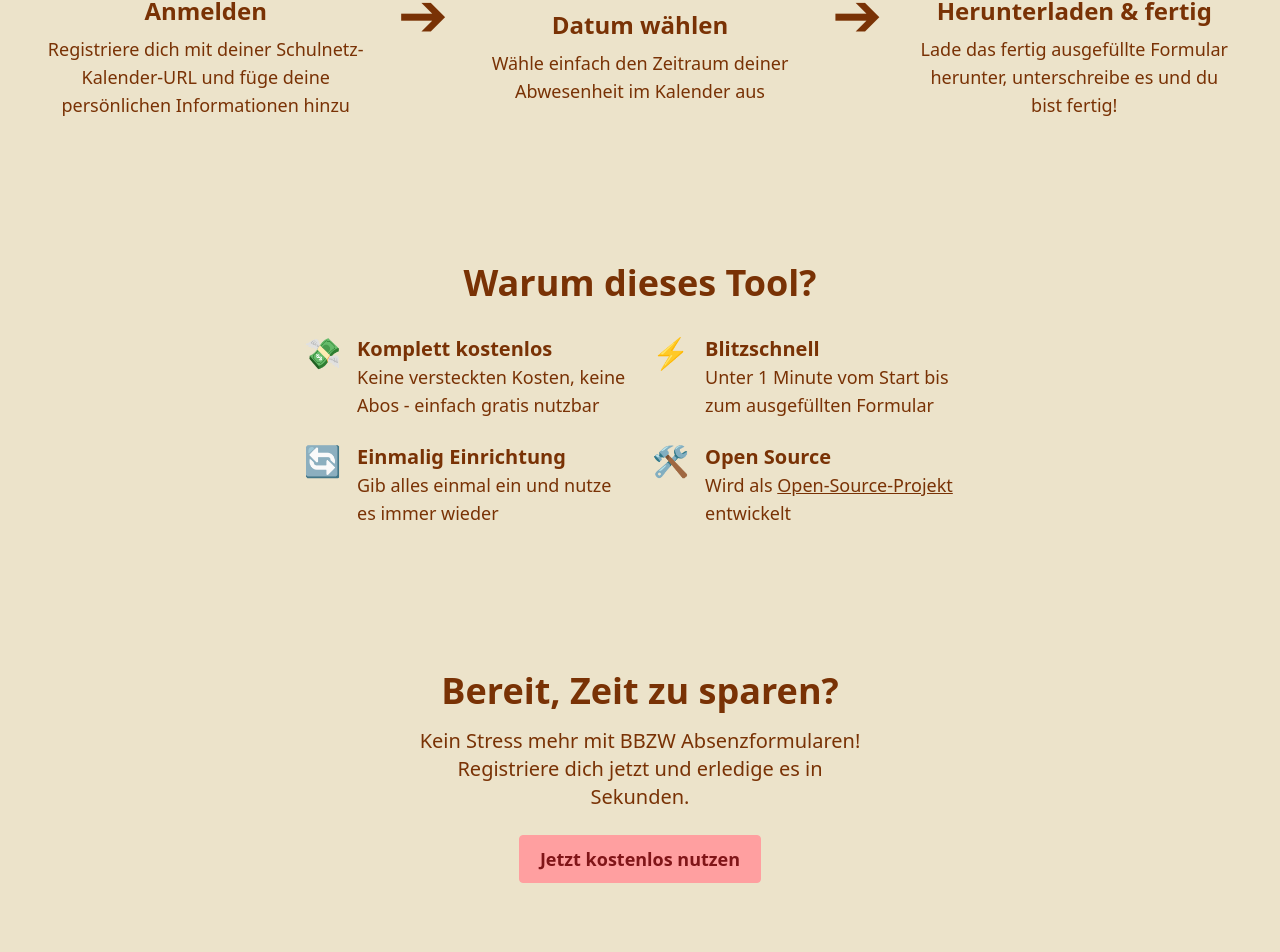
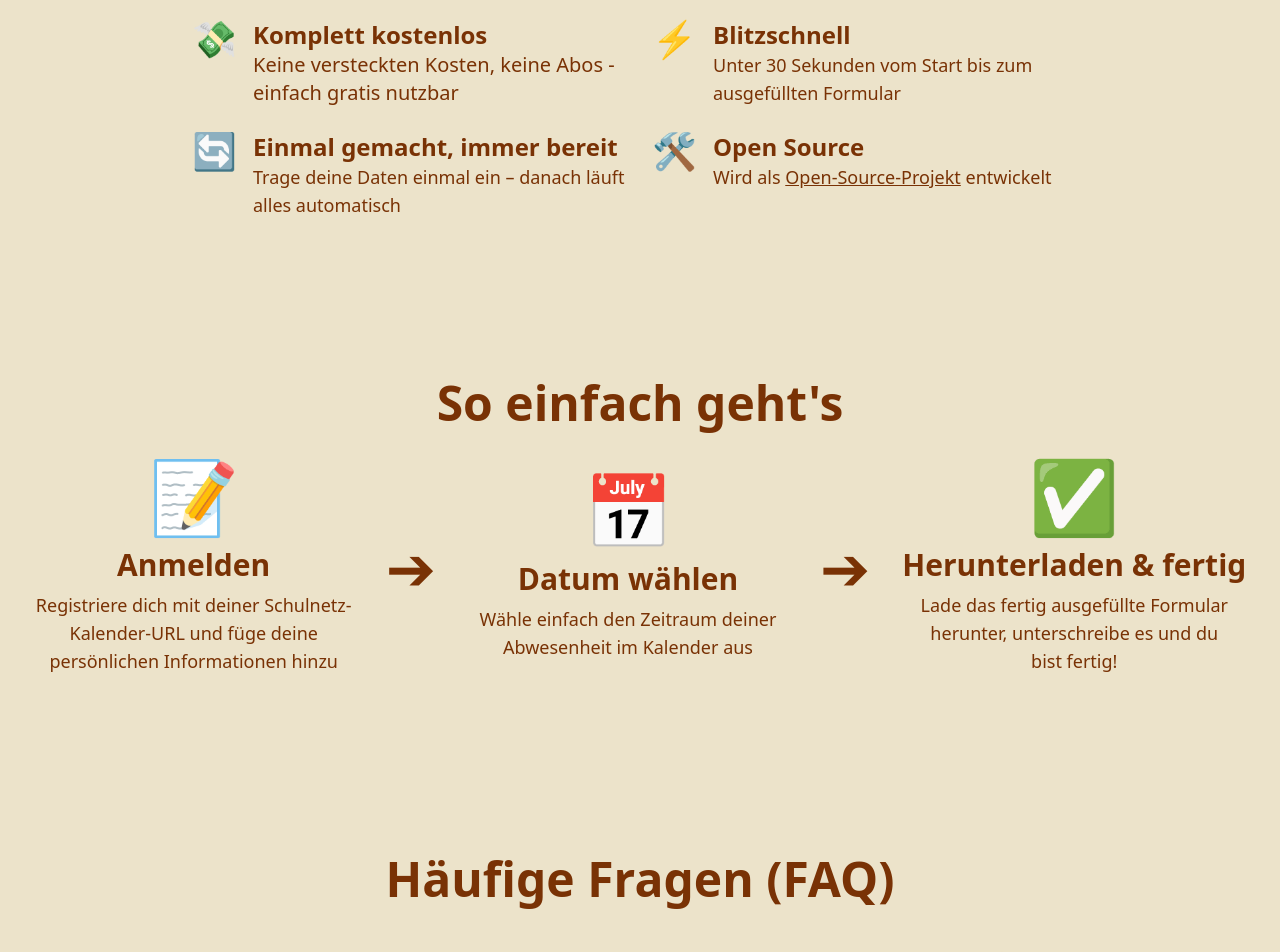
Before and after one commit to notacodes/absendo, a React (Vite) app: page / in a window 1280 px wide. Shown: the part 757-1709 px from the top of the page. Built offline with nearby package versions, Linux system fonts and the light colour scheme; no server answers.

Commit message:
changed home content

```diff
--- a/src/components/Hero.tsx
+++ b/src/components/Hero.tsx
@@ -25,7 +25,7 @@ function Hero() {
                     {userCount !== undefined && !error &&(
                         <div className="badge badge-info gap-2 px-4 py-3 rounded-full badge-md font-medium mb-8 animate-pulse">
                             <span className="w-2 h-2 bg-green-500 rounded-full"></span>
-                            Absendo wird bereits von {userCount} Schüler\*innen genutzt
+                            Absendo wird bereits von {userCount} Schüler*innen genutzt
                         </div>
 
                     )}
@@ -40,7 +40,7 @@ function Hero() {
                         aus deinem Schulnetz-Kalender und spare dir <strong className="text-gray-900">bis zu 7 Minuten pro Formular</strong>
                     </p>
                     <button
-                        className="btn btn-primary btn-lg mr-4 mt-4"
+                        className="btn btn-primary btn-lg mr-4 mt-4 shadow-md hover:shadow-xl transform hover:scale-105 transition-all"
                         onClick={() => {
                             if (!isUserLoggedIn) {
                                 window.location.href = "/signup";
@@ -57,7 +57,7 @@ function Hero() {
                             <path d="m12 5 7 7-7 7"/>
                         </svg>
                     </button>
-                    <button className="btn btn-secondary btn-lg mr-4 mt-4" onClick={() => (window.location.href = "/signup")}>
+                    <button className="btn btn-secondary btn-lg mr-4 mt-4 shadow-md hover:shadow-xl transform hover:scale-105 transition-all" onClick={() => window.location.hash = "#how-it-works"}>
                         So funktioniert’s
                         <svg xmlns="http://www.w3.org/2000/svg" width="24" height="24" viewBox="0 0 24 24" fill="none"
                              stroke="currentColor" stroke-width="2" stroke-linecap="round" stroke-linejoin="round"
--- a/src/components/HomeContent.tsx
+++ b/src/components/HomeContent.tsx
@@ -1,13 +1,70 @@
+import {useEffect, useState} from "react";
+import {supabase, useIsUserLoggedIn} from "../supabaseClient.ts";
+
 function HomeContent() {
+    const [error, setError] = useState(false);
+    const isUserLoggedIn = useIsUserLoggedIn();
+    const [savedTimeMinutes, setSavedTimeMinutes] = useState<number | undefined>(undefined);
+    useEffect(() => {
+        const fetchUserCount = async () => {
+            const { data, error } = await supabase.rpc('count_generated_absences');
+            if (error) {
+                setError(true);
+            } else {
+                setError(false);
+                setSavedTimeMinutes(data * 5);
+            }
+        };
+        fetchUserCount();
+    }, []);
     return (
         <>
-            <div className="py-12 container mx-auto px-4">
-                <h2 className="text-4xl font-bold text-center mb-8">So einfach geht's</h2>
+            <div className="py-12 container mx-auto px-4 mb-14">
+                <div className="py-12 mt-10">
+                    <div className="container mx-auto px-4">
+                        <h2 className="text-5xl font-bold text-center mb-12">Warum Absendo?</h2>
+                        <div className="grid grid-cols-1 md:grid-cols-2 gap-6 max-w-4xl mx-auto mb-14">
+                            <div className="flex items-start gap-4">
+                                <div className="text-4xl">💸</div>
+                                <div>
+                                    <h3 className="text-2xl font-bold">Komplett kostenlos</h3>
+                                    <p className="text-xl">Keine versteckten Kosten, keine Abos - einfach gratis nutzbar</p>
+                                </div>
+                            </div>
+
+                            <div className="flex items-start gap-4">
+                                <div className="text-4xl">⚡</div>
+                                <div>
+                                    <h3 className="text-2xl font-bold">Blitzschnell</h3>
+                                    <p className="text-lg">Unter 30 Sekunden vom Start bis zum ausgefüllten Formular</p>
+                                </div>
+                            </div>
+
+                            <div className="flex items-start gap-4">
+                                <div className="text-4xl">🔄</div>
+                                <div>
+                                    <h3 className="text-2xl font-bold">Einmal gemacht, immer bereit</h3>
+                                    <p className="text-lg">Trage deine Daten einmal ein – danach läuft alles automatisch</p>
+                                </div>
+                            </div>
+
+                            <div className="flex items-start gap-4">
+                                <div className="text-4xl">🛠️</div>
+                                <div>
+                                    <h3 className="text-2xl font-bold">Open Source</h3>
+                                    <p className="text-lg">Wird als <a className="underline" href="https://github.com/notacodes/absendo" target="_blank">Open-Source-Projekt</a> entwickelt</p>
+                                </div>
+                            </div>
+                        </div>
+                    </div>
+                </div>
+
+                <h2 id="how-it-works" className="text-5xl font-bold text-center mb-8 mt-14 scroll-mt-40">So einfach geht's</h2>
 
                 <div className="flex flex-col md:flex-row items-center justify-center space-y-8 md:space-y-0 md:space-x-8">
                     <div className="text-center">
                         <div className="text-7xl mb-4">📝</div>
-                        <h3 className="text-2xl font-bold mb-2">Anmelden</h3>
+                        <h3 className="text-3xl font-bold mb-2">Anmelden</h3>
                         <p className="text-lg max-w-xs mx-auto">Registriere dich mit deiner Schulnetz-Kalender-URL und füge deine persönlichen Informationen hinzu</p>
                     </div>
 
@@ -15,7 +72,7 @@ function HomeContent() {
 
                     <div className="text-center">
                         <div className="text-7xl mb-4">📅</div>
-                        <h3 className="text-2xl font-bold mb-2">Datum wählen</h3>
+                        <h3 className="text-3xl font-bold mb-2">Datum wählen</h3>
                         <p className="text-lg max-w-xs mx-auto">Wähle einfach den Zeitraum deiner Abwesenheit im Kalender aus</p>
                     </div>
 
@@ -23,61 +80,95 @@ function HomeContent() {
 
                     <div className="text-center">
                         <div className="text-7xl mb-4">✅</div>
-                        <h3 className="text-2xl font-bold mb-2">Herunterladen & fertig</h3>
+                        <h3 className="text-3xl font-bold mb-2">Herunterladen & fertig</h3>
                         <p className="text-lg max-w-xs mx-auto">Lade das fertig ausgefüllte Formular herunter, unterschreibe es und du bist fertig!</p>
                     </div>
                 </div>
+
+                <div id="faq" className="py-20 mt-25">
+                    <div className="container mx-auto px-4 max-w-3xl">
+                        <h2 className="text-5xl font-bold text-center mb-12">Häufige Fragen (FAQ)</h2>
+                        <div className="space-y-6">
+                            <div className="collapse collapse-arrow bg-base-100 shadow-xl">
+                                <input type="checkbox" />
+                                <div className="collapse-title text-xl font-bold">
+                                    Was brauche ich, um loszulegen?
                                 </div>
-
-            <div className="py-12 mt-12">
-                <div className="container mx-auto px-4">
-                    <h2 className="text-4xl font-bold text-center mb-8">Warum dieses Tool?</h2>
-                    <div className="grid grid-cols-1 md:grid-cols-2 gap-6 max-w-2xl mx-auto">
-                        <div className="flex items-start gap-4">
-                            <div className="text-3xl">💸</div>
-                            <div>
-                                <h3 className="text-xl font-bold">Komplett kostenlos</h3>
-                                <p className="text-lg">Keine versteckten Kosten, keine Abos - einfach gratis nutzbar</p>
+                                <div className="collapse-content text-lg">
+                                    <p>Du brauchst nur den Link zu deinem Schulnetz-Kalender und deine persönlichen Infos. Den Rest übernimmt Absendo für dich.</p>
                                 </div>
                             </div>
 
-                        <div className="flex items-start gap-4">
-                            <div className="text-3xl">⚡</div>
-                            <div>
-                                <h3 className="text-xl font-bold">Blitzschnell</h3>
-                                <p className="text-lg">Unter 1 Minute vom Start bis zum ausgefüllten Formular</p>
+                            <div className="collapse collapse-arrow bg-base-100 shadow-xl">
+                                <input type="checkbox" />
+                                <div className="collapse-title text-xl font-bold">
+                                    Was ist meine Schulnetz-Kalender-URL und wo bekomme ich sie?
+                                </div>
+                                <div className="collapse-content text-lg">
+                                    <p>Deine Schulnetz-Kalender-URL bekommst du direkt vom Schulnetz.
+                                        Absendo nutzt sie, um deine Absenzen automatisch für dich auszufüllen!
+                                        Sobald Absendo sie braucht, bekommst du eine Schritt-für-Schritt-Anleitung, wie du deine URL findest und einträgst.</p>
                                 </div>
                             </div>
 
-                        <div className="flex items-start gap-4">
-                            <div className="text-3xl">🔄</div>
-                            <div>
-                                <h3 className="text-xl font-bold">Einmalig Einrichtung</h3>
-                                <p className="text-lg">Gib alles einmal ein und nutze es immer wieder</p>
+                            <div className="collapse collapse-arrow bg-base-100 shadow-xl">
+                                <input type="checkbox" />
+                                <div className="collapse-title text-xl font-bold">
+                                    Für welche Schulen kann Absendo Absenzen generieren?
+                                </div>
+                                <div className="collapse-content text-lg">
+                                    <p>Im Moment funktioniert Absendo nur für das BBZW – aber:
+                                        Weitere Schulen sind geplant und werden so schnell wie möglich hinzugefügt!
+                                    </p>
                                 </div>
                             </div>
 
-                        <div className="flex items-start gap-4">
-                            <div className="text-3xl">🛠️</div>
-                            <div>
-                                <h3 className="text-xl font-bold">Open Source</h3>
-                                <p className="text-lg">Wird als <a className="underline" href="https://github.com/notacodes/absendo" target="_blank">Open-Source-Projekt</a> entwickelt</p>
+                            <div className="collapse collapse-arrow bg-base-100 shadow-xl">
+                                <input type="checkbox" />
+                                <div className="collapse-title text-xl font-bold">
+                                    Muss ich jedes Mal alles neu eingeben?
+                                </div>
+                                <div className="collapse-content text-lg">
+                                    <p>Nein. Du richtest Absendo einmal ein – danach kannst du deine Angaben immer wieder nutzen, ohne sie neu einzugeben.</p>
                                 </div>
                             </div>
                         </div>
                     </div>
                 </div>
 
-            <div className="py-12 mt-12 mb-12">
-                <div className="container mx-auto px-4 text-center">
-                    <h2 className="text-4xl font-bold mb-4">Bereit, Zeit zu sparen?</h2>
-                    <p className="text-xl mb-6 max-w-md mx-auto">Kein Stress mehr mit BBZW Absenzformularen! <br /> Registriere dich jetzt und erledige es in Sekunden.</p>
+                <div className="py-20">
+                    <div className="container mx-auto px-4 text-center text-primary-content">
+                        <h2 className="text-5xl font-bold mb-6">
+                            Bereit, Zeit zu sparen? 🎉
+                        </h2>
+                        <p className="text-xl mb-4 max-w-2xl mx-auto">
+                            {savedTimeMinutes !== undefined && !error && (
+                                <p className="text-lg mb-8 max-w-2xl mx-auto">
+                                    Schon {" "}
+                                    <span className="font-bold">
+                                    {Math.floor(savedTimeMinutes / 60)} Stunden
+                                        {savedTimeMinutes % 60 !== 0 ? ` und ${savedTimeMinutes % 60} Minuten` : ""}
+                                </span>
+                                    {" "}
+                                    für alle Schüler*innen eingespart – effizient, oder? ⚡
+                                </p>
+                            )}
+                        </p>
+                        <div className="flex flex-col sm:flex-row gap-4 justify-center mb-10">
                             <button
-                        className="btn btn-primary btn-lg"
-                        onClick={() => window.location.href = '/signup'}
+                                className="btn btn-primary btn-lg shadow-md hover:shadow-xl transform hover:scale-105 transition-all"
+                                onClick={() => {
+                                    if (!isUserLoggedIn) {
+                                        window.location.href = "/signup";
+                                    } else {
+                                        window.location.href = "/dashboard";
+                                    }
+                                }}
                             >
-                        Jetzt kostenlos nutzen
+                                🚀 Jetzt kostenlos nutzen
                             </button>
+                        </div>
+                    </div>
                 </div>
             </div>
         </>
--- a/src/index.css
+++ b/src/index.css
@@ -2,3 +2,6 @@
 @plugin "daisyui" {
   themes: retro --default;
 }
+html {
+  scroll-behavior: smooth;
+}
--- a/src/pages/Dashboard.tsx
+++ b/src/pages/Dashboard.tsx
@@ -16,6 +16,27 @@ function Dashboard() {
             setLoading(false);
         }
         fetchUser();
+    }, []);
+
+    useEffect(() => {
+        const checkLogin = async () => {
+            const { data: { user } } = await supabase.auth.getUser();
+
+            if (user) {
+                const { data } = await supabase
+                    .from('profiles')
+                    .select('onboarding_completed')
+                    .eq('id', user?.id)
+                    .single();
+
+                if (!data?.onboarding_completed && window.location.pathname !== "/welcome") {
+                    console.log("User is not onboarded");
+                    window.location.href = "/welcome";
+                }
+            }
+        };
+
+        checkLogin();
     }, []);
 
     if (loading) {
--- a/src/pages/Home.tsx
+++ b/src/pages/Home.tsx
@@ -1,31 +1,9 @@
-import { useEffect } from "react";
 import Navbar from "../components/Navbar.tsx";
 import Hero from "../components/Hero.tsx";
 import HomeContent from "../components/HomeContent.tsx";
 import Footer from "../components/Footer.tsx";
-import { supabase } from "../supabaseClient.ts";
 
 function Home() {
-    useEffect(() => {
-        const checkLogin = async () => {
-            const { data: { user } } = await supabase.auth.getUser();
-
-            if (user) {
-                const { data } = await supabase
-                    .from('profiles')
-                    .select('onboarding_completed')
-                    .eq('id', user?.id)
-                    .single();
-
-                if (!data?.onboarding_completed && window.location.pathname !== "/welcome") {
-                    console.log("User is not onboarded");
-                    window.location.href = "/welcome";
-                }
-            }
-        };
-
-        checkLogin();
-    }, []);
     return (
         <div className="min-h-screen bg-base-100">
             <Navbar />
```
Lines whose indentation alone changed are shown as unchanged.
